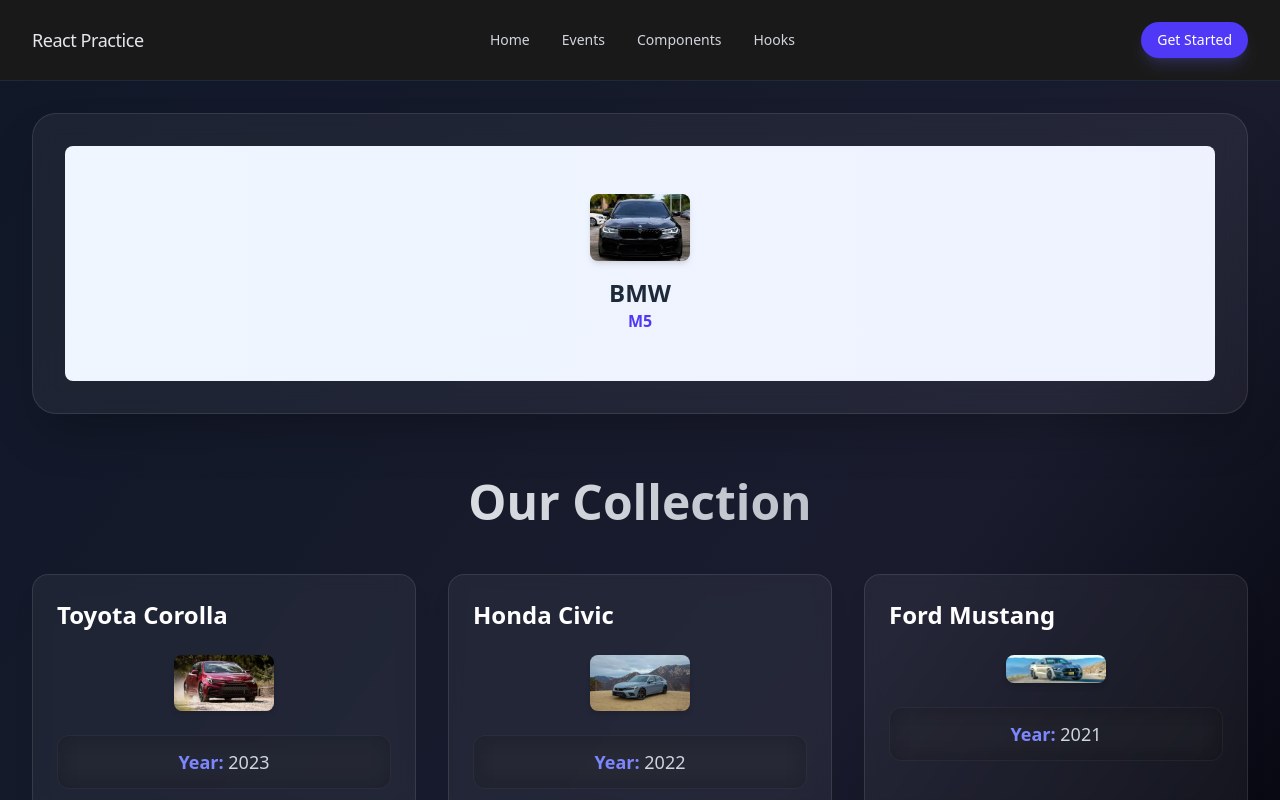
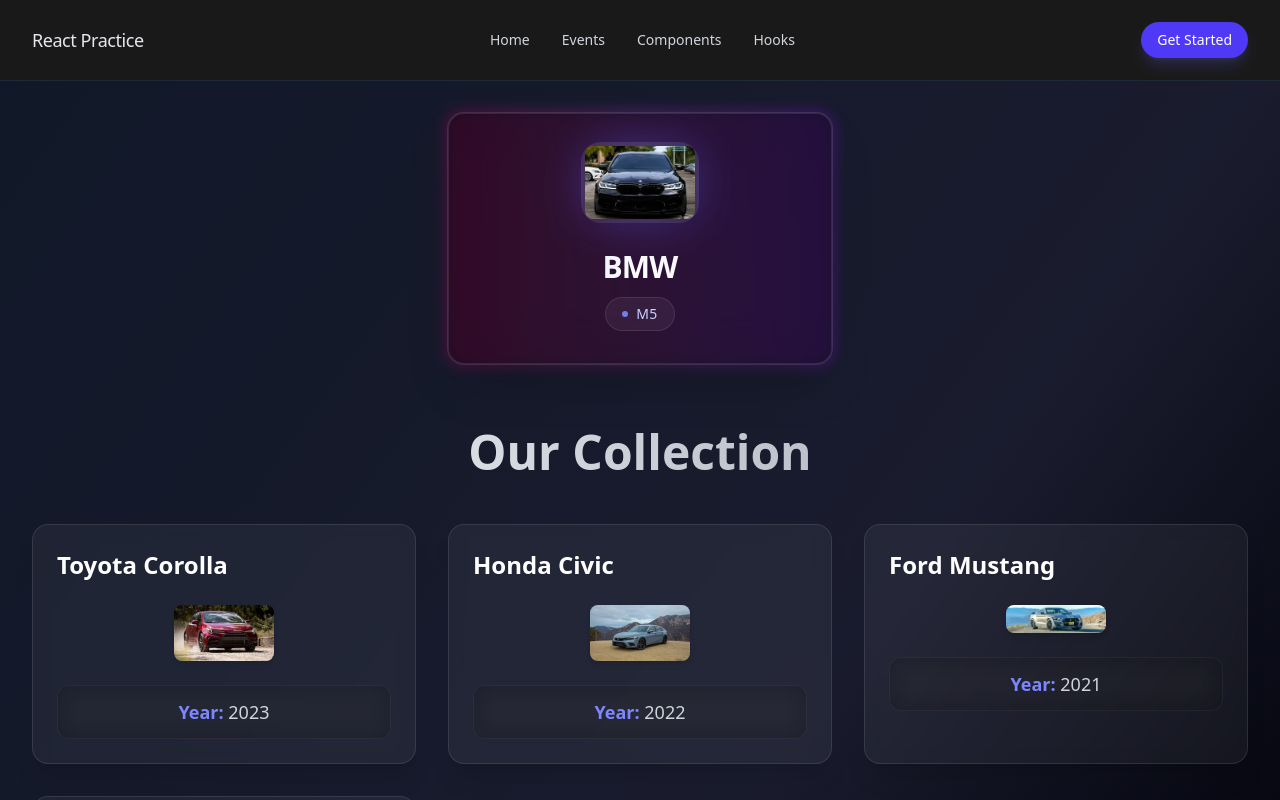
Before and after one commit to RaoHuzaifa232/react-playground, a React app: page / in a window 1280 px wide. Shown: the top 800 px of the page. Built offline with nearby package versions, Linux system fonts and the light colour scheme; the HTML template or start-up script is replaced by a standard one.

Commit message:
home and profile styling

```diff
--- a/src/components/Profile.tsx
+++ b/src/components/Profile.tsx
@@ -3,11 +3,28 @@
 
 export function Profile() {
   return (
-    <div className="flex items-center justify-center p-8 bg-gradient-to-r from-blue-50 to-indigo-50 rounded-lg">
-      <div className="text-center rounded-lg p-4 transition-all duration-500 transform hover:-translate-y-2 hover:shadow-2xl">
-        <Avatar car={car} size={100} />
-        <h2 className="mt-4 text-2xl font-bold text-gray-800">{car.brand}</h2>
-        <p className="text-indigo-600 font-semibold">{car.model}</p>
+    <div className="relative group max-w-sm mx-auto">
+      <div className="absolute -inset-0.5 bg-gradient-to-r from-pink-600 to-purple-600 rounded-2xl blur opacity-30 group-hover:opacity-100 transition duration-1000 group-hover:duration-200"></div>
+      <div className="relative flex items-center justify-center p-8 bg-black/40 backdrop-blur-xl border border-white/10 rounded-2xl shadow-2xl ring-1 ring-white/10">
+        <div className="text-center w-full">
+          <div className="relative inline-block mb-6 group-hover:scale-110 transition-transform duration-500 ease-out">
+            <div className="absolute inset-0 bg-indigo-500 rounded-3xl blur-xl opacity-40 animate-pulse"></div>
+            <div className="relative ring-4 ring-white/10 rounded-2xl">
+              <Avatar car={car} size={110} />
+            </div>
+          </div>
+
+          <h2 className="text-3xl font-bold bg-gradient-to-r from-indigo-200 via-white to-purple-200 bg-clip-text text-transparent mb-3 tracking-tight">
+            {car.brand}
+          </h2>
+
+          <div className="inline-flex items-center gap-2 px-4 py-1.5 bg-white/5 rounded-full border border-white/10 group-hover:border-indigo-500/50 transition-colors duration-300">
+            <span className="w-1.5 h-1.5 rounded-full bg-indigo-400 animate-pulse"></span>
+            <p className="text-indigo-200 font-medium tracking-wide text-sm uppercase">
+              {car.model}
+            </p>
+          </div>
+        </div>
       </div>
     </div>
   );
--- a/src/pages/Home/home.tsx
+++ b/src/pages/Home/home.tsx
@@ -35,9 +35,7 @@
             <div className="max-w-7xl mx-auto space-y-16">
                 {/* Main Profile Section */}
                 <section className="relative">
-                    <div className="bg-white/5 backdrop-blur-md rounded-3xl p-8 border border-white/10 shadow-2xl">
-                        <Profile />
-                    </div>
+                    <Profile />
                 </section>
 
                 {/* Car List Section */}
```
